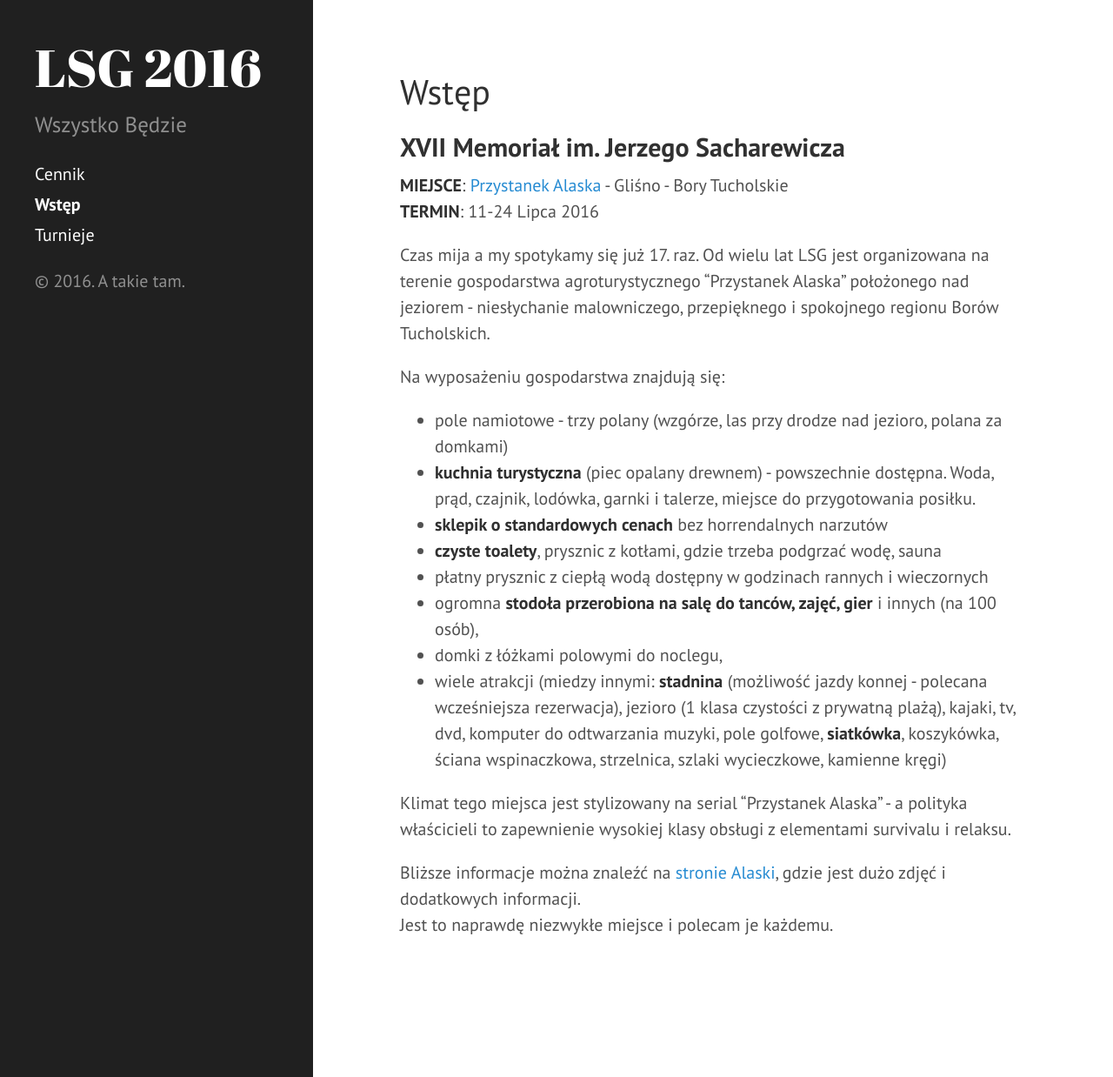
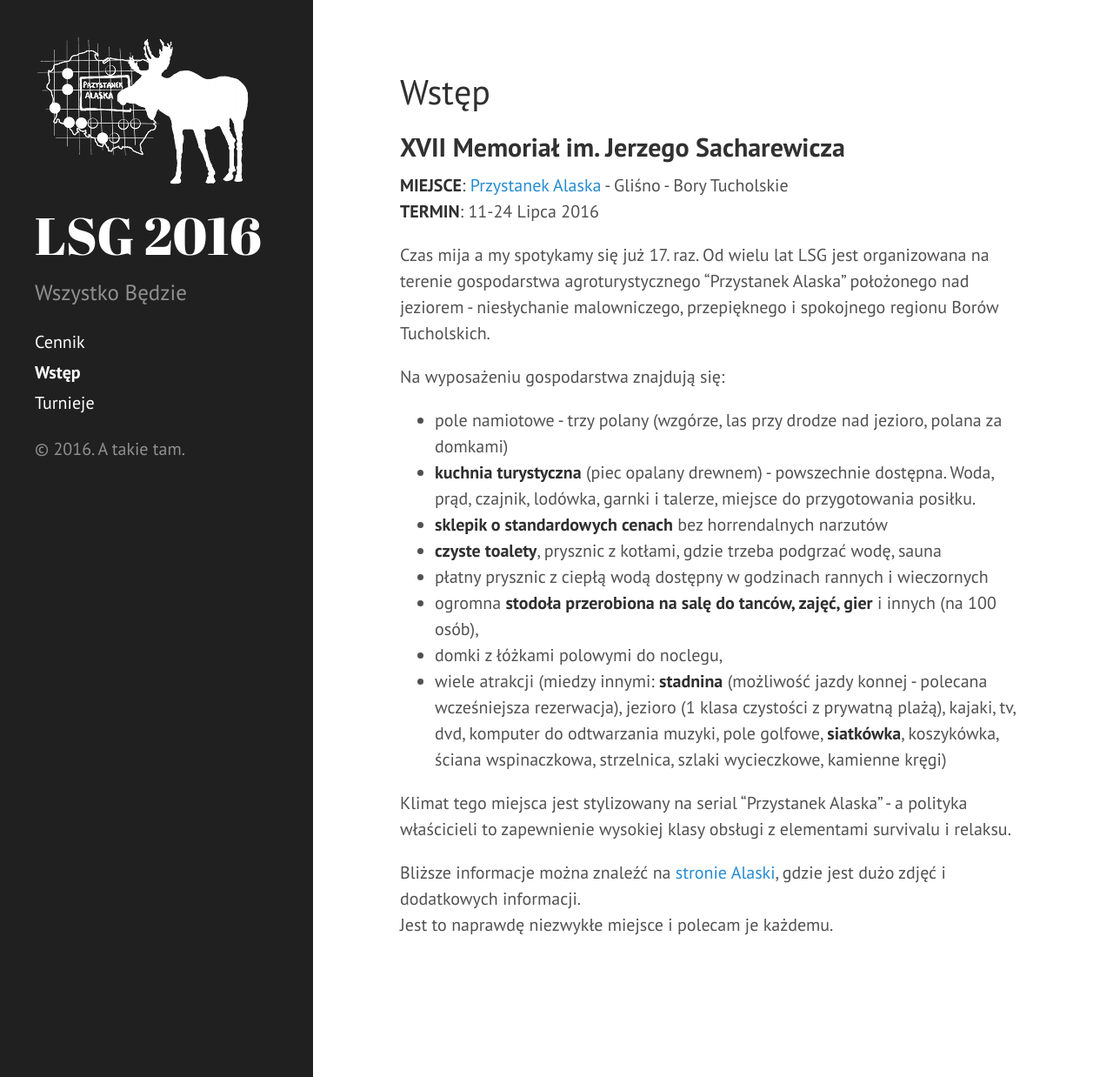
Before and after one commit to tasuki/lsg, a Jekyll site: the page built from index.md, in a window 1280 px wide and 1238 px high. Shown: the whole window at 87% size. Built offline with Jekyll 4.4.1, drawn with Linux system fonts in a browser that asks for light colours; Markdown is read by kramdown in place of the engine named in the settings.

Commit message:
LSG logo

```diff
--- a/_includes/sidebar.html
+++ b/_includes/sidebar.html
@@ -1,6 +1,7 @@
 <div class="sidebar">
   <div class="container">
     <div class="sidebar-about">
+      <img src="{{ site.baseurl}}/public/lsg_logo.png">
       <h1>
         <a href="{{ site.baseurl }}">
           {{ site.title }}
```
Also changed, not shown: public/lsg_logo.png (added).
